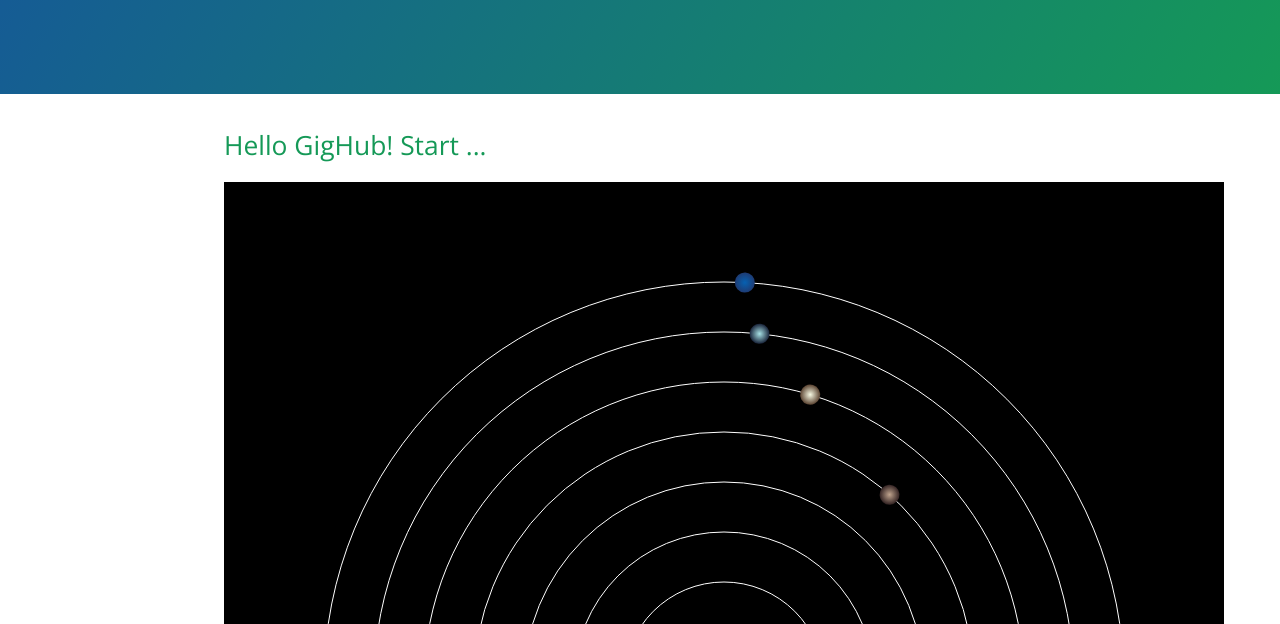
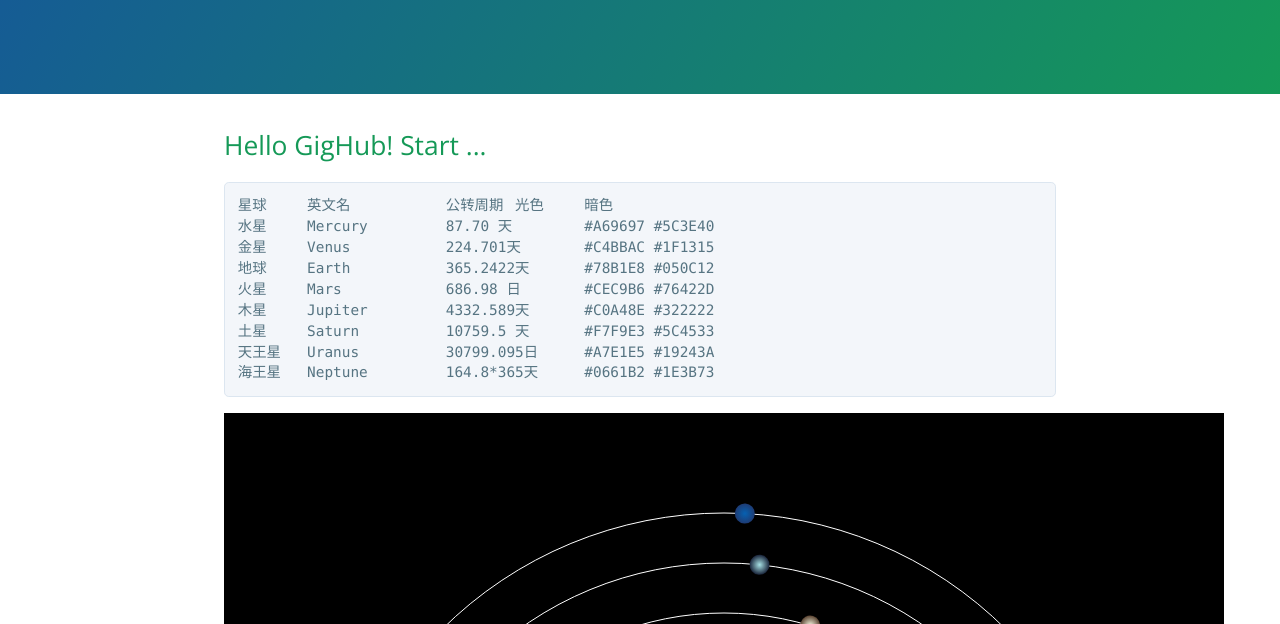
Before and after one commit to damys/damys.github.io, a plain HTML site: page index.html in a window 1280 px wide. Shown: the part 176-800 px from the top of the page. Drawn offline with nearby package versions, Linux system fonts and the light colour scheme.

Commit message:
Update index.html

```diff
--- a/index.html
+++ b/index.html
@@ -18,6 +18,17 @@
     <section class="main-content">
       <h2>
 <a id="start-" class="anchor" href="#start-" aria-hidden="true"><span aria-hidden="true" class="octicon octicon-link"></span></a>Hello GigHub! Start ...</h2>
+<pre>
+星球	英文名		公转周期	光色	暗色
+水星	Mercury		87.70 天	#A69697	#5C3E40
+金星	Venus		224.701天	#C4BBAC #1F1315
+地球	Earth		365.2422天	#78B1E8 #050C12
+火星	Mars		686.98 日 	#CEC9B6	#76422D
+木星	Jupiter		4332.589天	#C0A48E	#322222
+土星	Saturn		10759.5 天	#F7F9E3	#5C4533
+天王星	Uranus		30799.095日	#A7E1E5	#19243A
+海王星	Neptune		164.8*365天	#0661B2	#1E3B73
+</pre>
 <canvas id="canvas" width="1000" height="1000" style="background:#000">
 			您的浏览器不支持canvas标签
 		</canvas>
```
